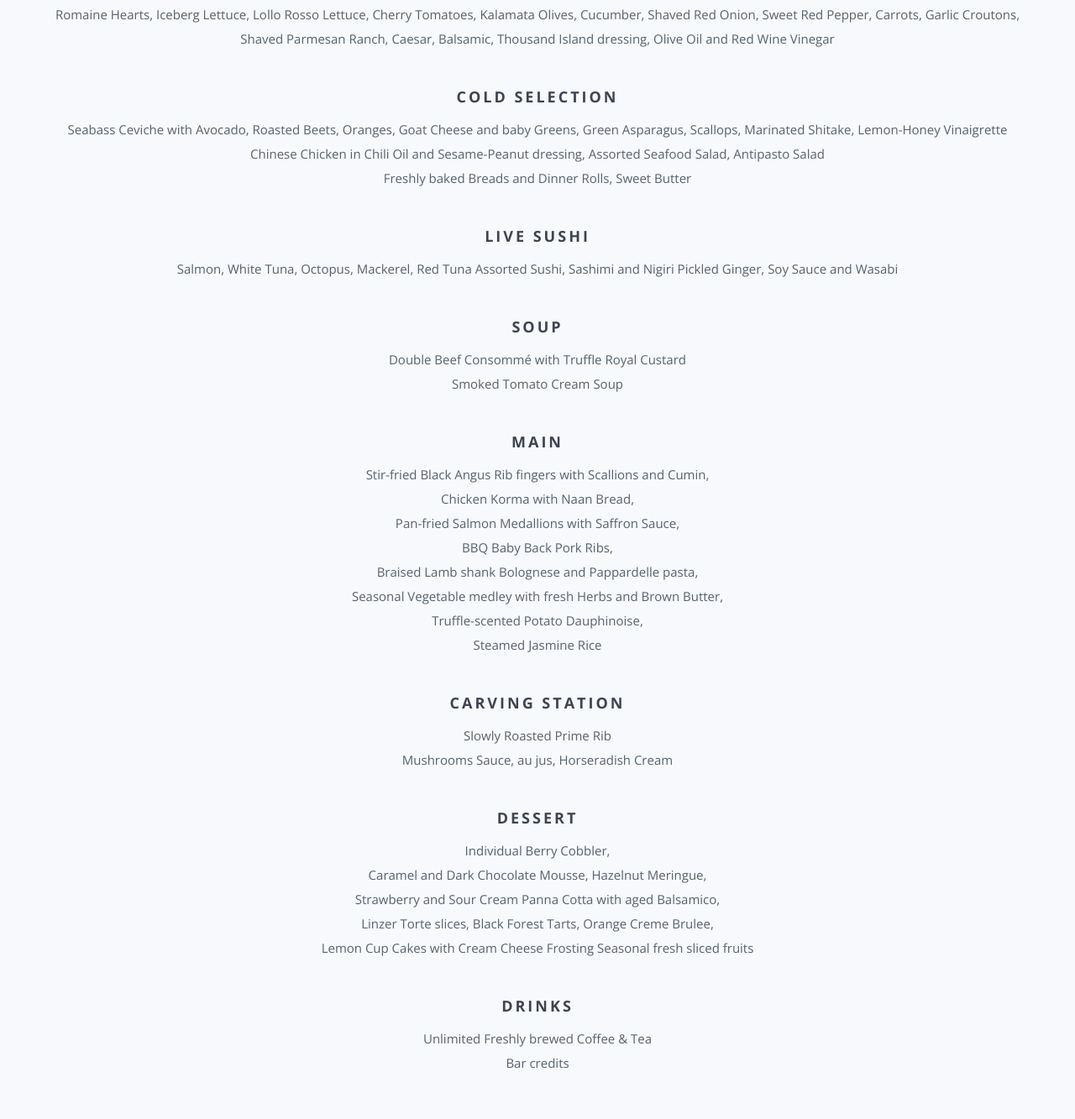
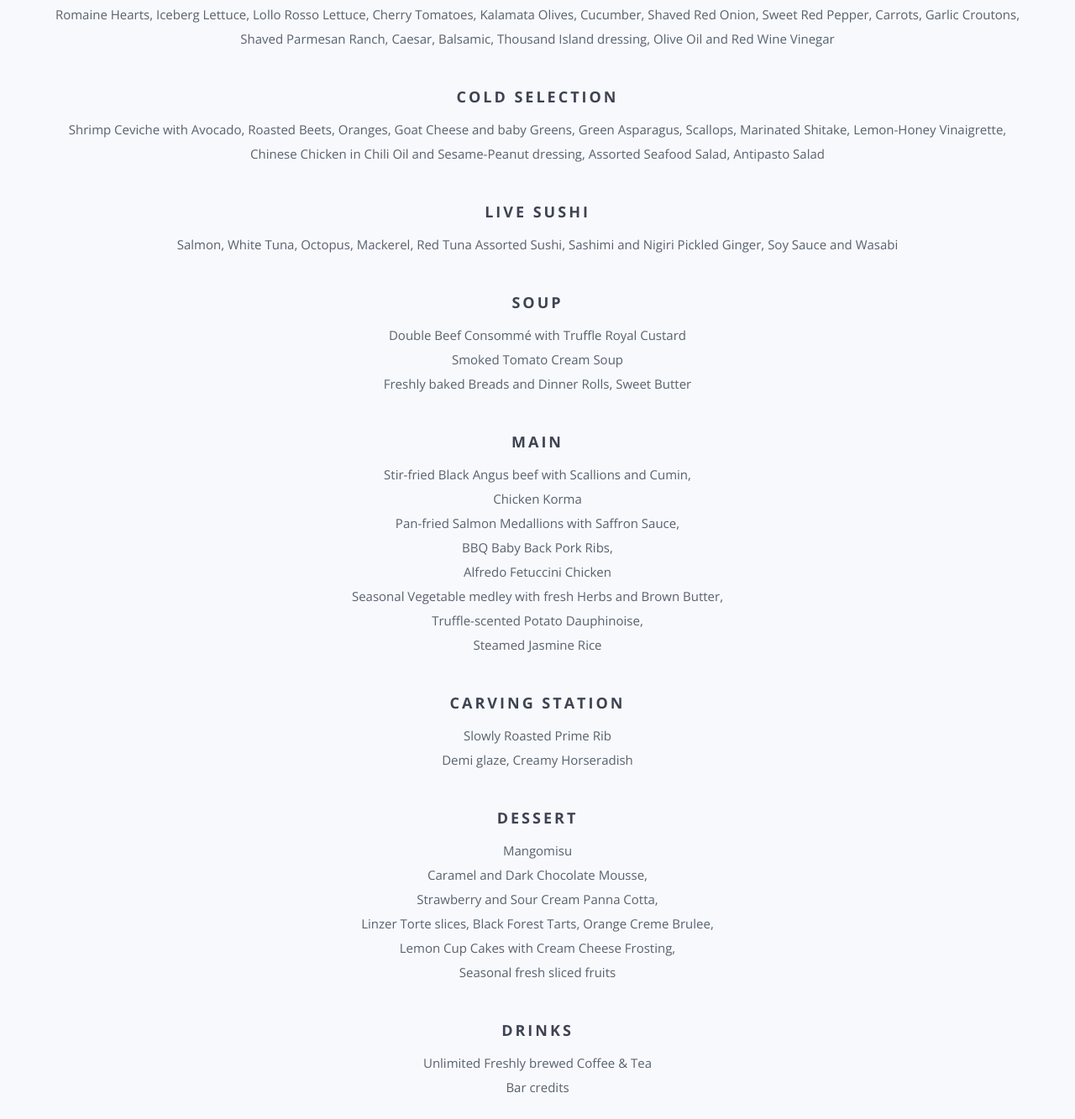
Before and after one commit to Mild-error/Annies-and-Matthew-s-Wedding-website, a website: page index.html in a window 1280 px wide. Shown: the part 4919-6252 px from the top of the page at 84% size. Drawn offline with nearby package versions, Linux system fonts and the light colour scheme; some packages are replaced by stand-ins of ours; a script that the page names is missing; files whose address does not match are found by name.

Commit message:
Menu updated

```diff
--- a/index.html
+++ b/index.html
@@ -515,12 +515,12 @@ If your accommodation does not include Airport transfers and you wish to avail,
                               Ranch, Caesar, Balsamic, Thousand Island dressing, Olive Oil and Red Wine Vinegar</p>
 
                           <h3>Cold Selection</h3>
-                          <p>Seabass Ceviche with Avocado,
+                          <p>Shrimp Ceviche with Avocado,
                             Roasted Beets, Oranges, Goat Cheese and baby Greens,
-                            Green Asparagus, Scallops, Marinated Shitake, Lemon-Honey Vinaigrette Chinese Chicken in Chili Oil and Sesame-Peanut dressing,
+                            Green Asparagus, Scallops, Marinated Shitake, Lemon-Honey Vinaigrette, Chinese Chicken in Chili Oil and Sesame-Peanut dressing,
                             Assorted Seafood Salad,
                             Antipasto Salad <br>
-                            Freshly baked Breads and Dinner Rolls, Sweet Butter</p>
+                            </p>
 
                             <h3>Live Sushi</h3>
                           <p>Salmon, White Tuna, Octopus, Mackerel, Red Tuna Assorted Sushi, Sashimi and Nigiri
@@ -529,14 +529,15 @@ If your accommodation does not include Airport transfers and you wish to avail,
 
                             <h3>Soup</h3>
                             <p>Double Beef Consommé with Truffle Royal Custard<br>
-                                Smoked Tomato Cream Soup</p>
+                                Smoked Tomato Cream Soup<br>
+                                Freshly baked Breads and Dinner Rolls, Sweet Butter</p>
 
                             <h3>Main</h3>
-                            <p>Stir-fried Black Angus Rib fingers with Scallions and Cumin,<br>
-                                Chicken Korma with Naan Bread,<br>
+                            <p>Stir-fried Black Angus beef with Scallions and Cumin,<br>
+                                Chicken Korma<br>
                                 Pan-fried Salmon Medallions with Saffron Sauce,<br>
                                 BBQ Baby Back Pork Ribs,<br>
-                                Braised Lamb shank Bolognese and Pappardelle pasta,<br>
+                                Alfredo Fetuccini Chicken<br>
                                 Seasonal Vegetable medley with fresh Herbs and Brown Butter,<br>
                                 Truffle-scented Potato Dauphinoise,<br>
                                 Steamed Jasmine Rice</p>
@@ -544,17 +545,17 @@ If your accommodation does not include Airport transfers and you wish to avail,
 
                             <h3>Carving Station</h3>
                             <p>Slowly Roasted Prime Rib <br>
-                              Mushrooms Sauce, au jus, Horseradish Cream</p>
+                              Demi glaze, Creamy Horseradish</p>
 
                             <h3>Dessert</h3>
-                          <p>Individual Berry Cobbler, <br>
-                            Caramel and Dark Chocolate Mousse,
-                            Hazelnut Meringue,<br>
-                            Strawberry and Sour Cream Panna Cotta with aged Balsamico, <br>
+                          <p>Mangomisu <br>
+                            Caramel and Dark Chocolate Mousse, <br>
+                            Strawberry and Sour Cream Panna Cotta,<br>
                             Linzer Torte slices,
                             Black Forest Tarts,
                             Orange Creme Brulee,<br>
-                            Lemon Cup Cakes with Cream Cheese Frosting Seasonal fresh sliced fruits</p>
+                            Lemon Cup Cakes with Cream Cheese Frosting,<br>
+                             Seasonal fresh sliced fruits</p>
 
                           <h3>Drinks</h3>
                           <p>Unlimited Freshly brewed Coffee & Tea<br>
```
